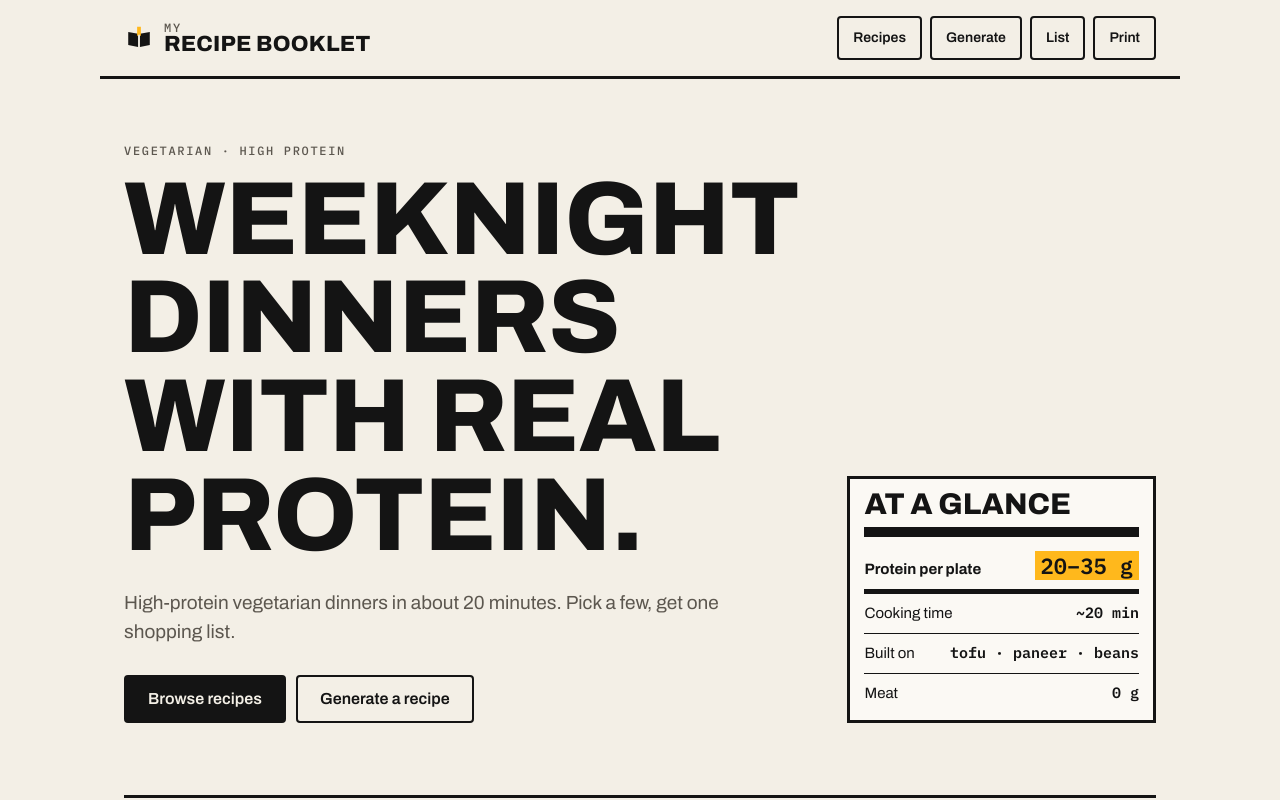
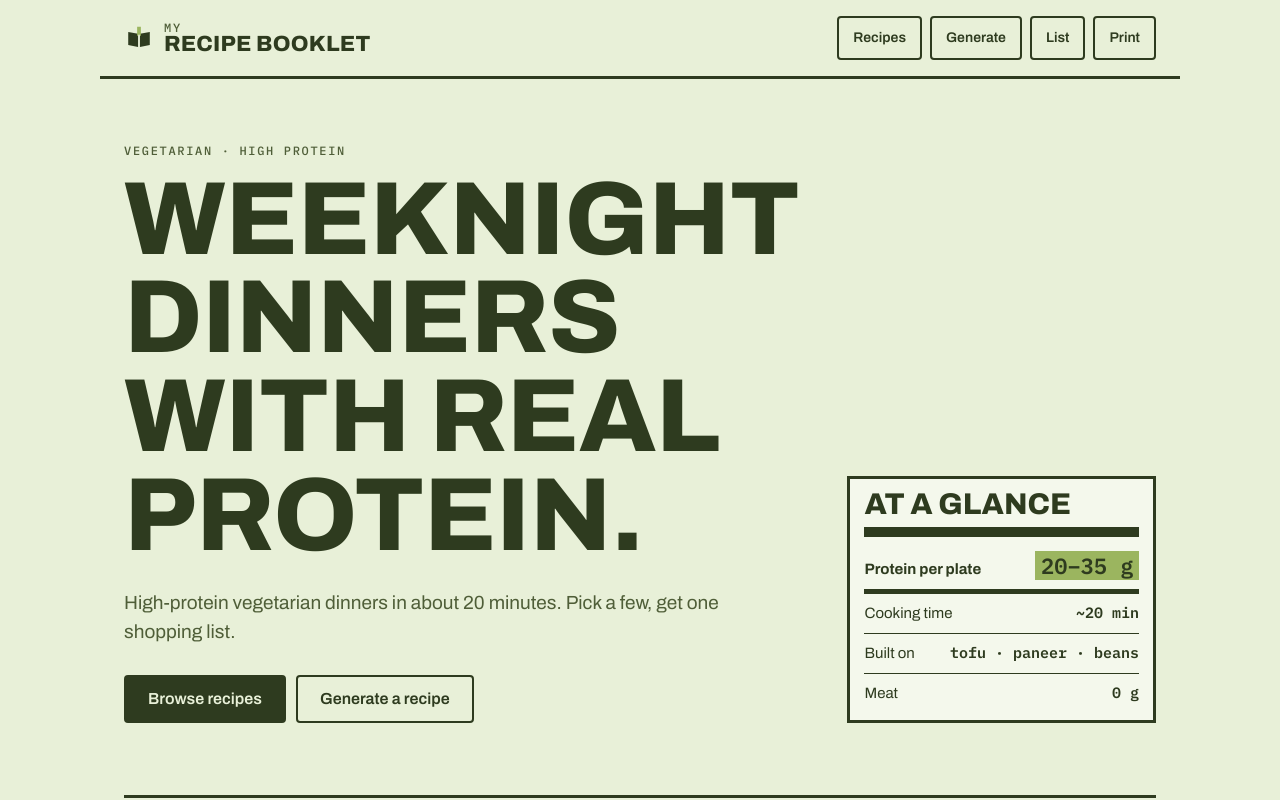
Before and after one commit to Nishka4309/My-Recipe-Booklet, a website: page index.html in a window 1280 px wide. Shown: the top 800 px of the page. Drawn offline with Linux system fonts and the light colour scheme.

Commit message:
Green palette and Figma-designed motion
- Palette: olive #2E3B1F, matcha #9BB55F, cream-mint #E8F0D8 (tints mixed
  from those three); light and dark mode; icons and share image updated
- Entrance motion taken from the Figma prototype 'Home – motion': header,
  headline lines, hero, glance panel rows and protein highlight on load;
  cards and steps when scrolled into view; list counter bumps on add
- All motion off under prefers-reduced-motion

Co-Authored-By: Claude Opus 5.5 <noreply@anthropic.com>

```diff
--- a/app.js
+++ b/app.js
@@ -69,7 +69,7 @@
       <div class="hero">
         <div class="hero-text">
           <p class="kicker">Vegetarian · high protein</p>
-          <h1 id="hero-title">Weeknight dinners with real protein.</h1>
+          <h1 id="hero-title"><span class="ln">Weeknight dinners</span> <span class="ln">with real</span> <span class="ln">protein.</span></h1>
           <p class="lede">High-protein vegetarian dinners in about 20 minutes. Pick a few, get one shopping list.</p>
           <div class="hero-cta">
             <button class="btn primary big" data-go="contents">Browse recipes</button>
@@ -284,7 +284,9 @@
       if (b.classList.contains("pick-sm")) b.setAttribute("aria-label", `${b.title}: ${b.dataset.name}`);
     });
     const cart = document.getElementById("cart");
-    cart.innerHTML = `List${picked.size ? ` <span class="count-pill">${picked.size}</span>` : ""}`;
+    const bump = lastPickCount !== null && picked.size > lastPickCount;
+    lastPickCount = picked.size;
+    cart.innerHTML = `List${picked.size ? ` <span class="count-pill${bump ? " bump" : ""}">${picked.size}</span>` : ""}`;
     cart.setAttribute("aria-label", `Shopping list, ${picked.size} recipe${picked.size === 1 ? "" : "s"}`);
     cart.classList.toggle("has", picked.size > 0);
   }
@@ -529,9 +531,19 @@
     cuisines = [...new Set(recipes.map((r) => r.cuisine).filter(Boolean))];
     picked = new Set([...picked].filter((s) => bySlug[s]));
     filter = { q: "", cuisine: "" };
+    revealObserver?.disconnect();
     book.innerHTML = coverPage() + contentsPage() + recipes.map(recipePage).join("") + listPage() + generatePage() + aboutPage() + (owner ? addPage() : "");
     renderToc();
+    book.querySelectorAll(".cards, .steps").forEach((el) => revealObserver?.observe(el));
   }
+
+  // Motion (designed in Figma): sections below the fold animate in once they scroll into view.
+  const motionOK = window.matchMedia && !window.matchMedia("(prefers-reduced-motion: reduce)").matches && "IntersectionObserver" in window;
+  if (motionOK) document.documentElement.classList.add("motion");
+  const revealObserver = motionOK ? new IntersectionObserver((entries) => {
+    for (const e of entries) if (e.isIntersecting) { e.target.classList.add("in"); revealObserver.unobserve(e.target); }
+  }, { threshold: 0.2 }) : null;
+  let lastPickCount = null;
 
   function current() {
     const id = location.hash.slice(1);
--- a/build.mjs
+++ b/build.mjs
@@ -58,7 +58,7 @@ function page(r) {
   <title>${esc(r.title)} · My Recipe Booklet</title>
   <meta name="description" content="${esc(desc)}">
   <link rel="canonical" href="${url}">
-  <meta name="theme-color" content="#141414">
+  <meta name="theme-color" content="#2e3b1f">
   <link rel="icon" href="/favicon.svg" type="image/svg+xml">
   <link rel="icon" href="/favicon-32.png" sizes="32x32" type="image/png">
   <link rel="apple-touch-icon" href="/apple-touch-icon.png">
--- a/index.html
+++ b/index.html
@@ -6,7 +6,7 @@
   <title>My Recipe Booklet · High-protein vegetarian recipes</title>
   <meta name="description" content="Quick vegetarian dinners with 20–35 g of protein each, built on tofu, paneer, beans and Greek yogurt. Pick recipes and get one combined shopping list.">
   <link rel="canonical" href="https://my-recipe-booklet.netlify.app/">
-  <meta name="theme-color" content="#141414">
+  <meta name="theme-color" content="#2e3b1f">
   <link rel="icon" href="favicon.svg" type="image/svg+xml">
   <link rel="icon" href="favicon-32.png" sizes="32x32" type="image/png">
   <link rel="apple-touch-icon" href="apple-touch-icon.png">
--- a/style.css
+++ b/style.css
@@ -1,13 +1,13 @@
-/* My Recipe Booklet: a food-label look. Black rules, condensed type, mono numbers,
-   one saffron accent. */
+/* My Recipe Booklet: a food-label look in three greens. Olive for type and rules,
+   matcha as the single accent, cream-mint as the page. Tints are mixed from those three. */
 :root {
-  --bg: #f3efe6;
-  --surface: #fbf9f4;
-  --ink: #141414;
-  --muted: #5c574f;
-  --hair: #d9d3c7;
-  --accent: #ffb81c;
-  --on-accent: #141414;
+  --bg: #e8f0d8;        /* cream-mint */
+  --surface: #f4f8ec;   /* lighter cream-mint */
+  --ink: #2e3b1f;       /* olive */
+  --muted: #4f5e38;     /* olive lifted toward matcha */
+  --hair: #c9d6b2;
+  --accent: #9bb55f;    /* matcha */
+  --on-accent: #2e3b1f;
   --danger: #b3261e;
   --display: "Archivo", "Helvetica Neue", Arial, sans-serif;
   --sans: "Archivo", system-ui, -apple-system, sans-serif;
@@ -16,11 +16,12 @@
 }
 @media (prefers-color-scheme: dark) {
   :root {
-    --bg: #121211;
-    --surface: #1b1a18;
-    --ink: #f3efe6;
-    --muted: #a39e94;
-    --hair: #34322e;
+    --bg: #161d0f;
+    --surface: #212a17;
+    --ink: #e8f0d8;
+    --muted: #b4c39a;
+    --hair: #34402a;
+    --on-accent: #161d0f;
     --danger: #ff8a7a;
   }
 }
@@ -160,9 +161,9 @@ a { color: inherit; }
 .steps span { color: var(--muted); font-size: 18px; }
 
 .chart-grid { display: grid; grid-template-columns: repeat(2, 1fr); gap: 16px; margin: 8px 0 12px; }
-.chart { margin: 0; border: 2px solid var(--ink); background: #fbf9f4; }
+.chart { margin: 0; border: 2px solid var(--ink); background: #f4f8ec; }
 .chart iframe { display: block; width: 100%; height: 420px; border: 0; }
-.chart figcaption { padding: 12px 16px; border-top: 1px solid var(--ink); font-size: 14px; color: #5c574f; }
+.chart figcaption { padding: 12px 16px; border-top: 1px solid var(--ink); font-size: 14px; color: #4f5e38; }
 
 .facts-group {
   font: 500 12px var(--mono); letter-spacing: .14em; text-transform: uppercase; color: var(--muted);
@@ -357,6 +358,40 @@ code { font: .9em var(--mono); background: var(--surface); padding: 1px 5px; bor
   *, *::before, *::after { animation: none !important; transition: none !important; }
 }
 
+/* ── motion: values from the Figma prototype ("Home – motion"). Plays once on load;
+   cards and steps start when scrolled into view. Off for reduced-motion users. ── */
+@keyframes m-in { from { opacity: 0; translate: var(--mx, 0) var(--my, 0); } to { opacity: 1; translate: 0 0; } }
+@keyframes m-pop {
+  0% { scale: var(--from, .6); animation-timing-function: cubic-bezier(0, 0, .58, 1); }
+  55% { scale: 1.12; animation-timing-function: cubic-bezier(.42, 0, .58, 1); }
+  100% { scale: 1; }
+}
+.motion .bar { --my: -12px; animation: m-in .4s cubic-bezier(0, 0, .58, 1) both; }
+.motion #p-cover.active .kicker { animation: m-in .35s cubic-bezier(0, 0, .58, 1) .2s both; }
+.motion #p-cover.active .ln { display: block; --my: 40px; animation: m-in .55s cubic-bezier(0, 0, .58, 1) both; }
+.motion #p-cover.active .ln:nth-child(1) { animation-delay: .3s; }
+.motion #p-cover.active .ln:nth-child(2) { animation-delay: .42s; }
+.motion #p-cover.active .ln:nth-child(3) { animation-delay: .54s; }
+.motion #p-cover.active .lede { --my: 16px; animation: m-in .45s cubic-bezier(0, 0, .58, 1) .8s both; }
+.motion #p-cover.active .hero-cta { --my: 16px; animation: m-in .45s cubic-bezier(0, 0, .58, 1) .95s both; }
+.motion #p-cover.active .label { --mx: 28px; animation: m-in .6s cubic-bezier(0, 0, .58, 1) .6s both; }
+.motion #p-cover.active .label-row { --mx: 12px; animation: m-in .35s cubic-bezier(0, 0, .58, 1) both; }
+.motion #p-cover.active .label-row:nth-of-type(1) { animation-delay: .9s; }
+.motion #p-cover.active .label-row:nth-of-type(2) { animation-delay: 1s; }
+.motion #p-cover.active .label-row:nth-of-type(3) { animation-delay: 1.1s; }
+.motion #p-cover.active .label-row:nth-of-type(4) { animation-delay: 1.2s; }
+.motion #p-cover.active .label-lead b { display: inline-block; --from: .6; animation: m-pop .4s 1.3s both; }
+.motion #p-cover.active .cards:not(.in) .card,
+.motion #p-cover.active .steps:not(.in) li { opacity: 0; }
+.motion #p-cover.active .cards.in .card { --my: 32px; animation: m-in .5s cubic-bezier(0, 0, .58, 1) both; }
+.motion #p-cover.active .cards.in .card:nth-child(2) { animation-delay: .12s; }
+.motion #p-cover.active .cards.in .card:nth-child(3) { animation-delay: .24s; }
+.motion #p-cover.active .steps.in li { --mx: -24px; animation: m-in .45s cubic-bezier(0, 0, .58, 1) both; }
+.motion #p-cover.active .steps.in li:nth-child(2) { animation-delay: .1s; }
+.motion #p-cover.active .steps.in li:nth-child(3) { animation-delay: .2s; }
+.motion #p-cover.active .steps.in li:nth-child(4) { animation-delay: .3s; }
+.motion .count-pill.bump { --from: .4; animation: m-pop .4s both; }
+
 /* ── print: the booklet, or just the shopping list ── */
 @media print {
   body { background: #fff; color: #000; }
```
Also changed, not shown: apple-touch-icon.png, favicon-32.png, favicon.svg, icon-512.png, og-image.png, site.webmanifest.
